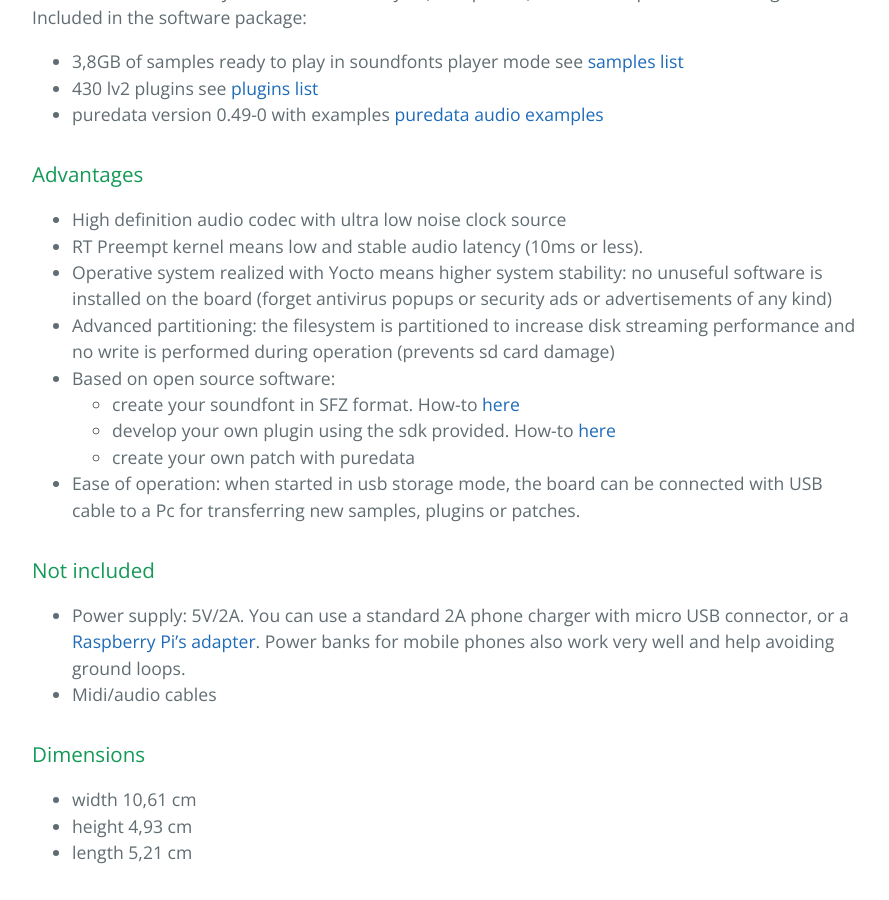
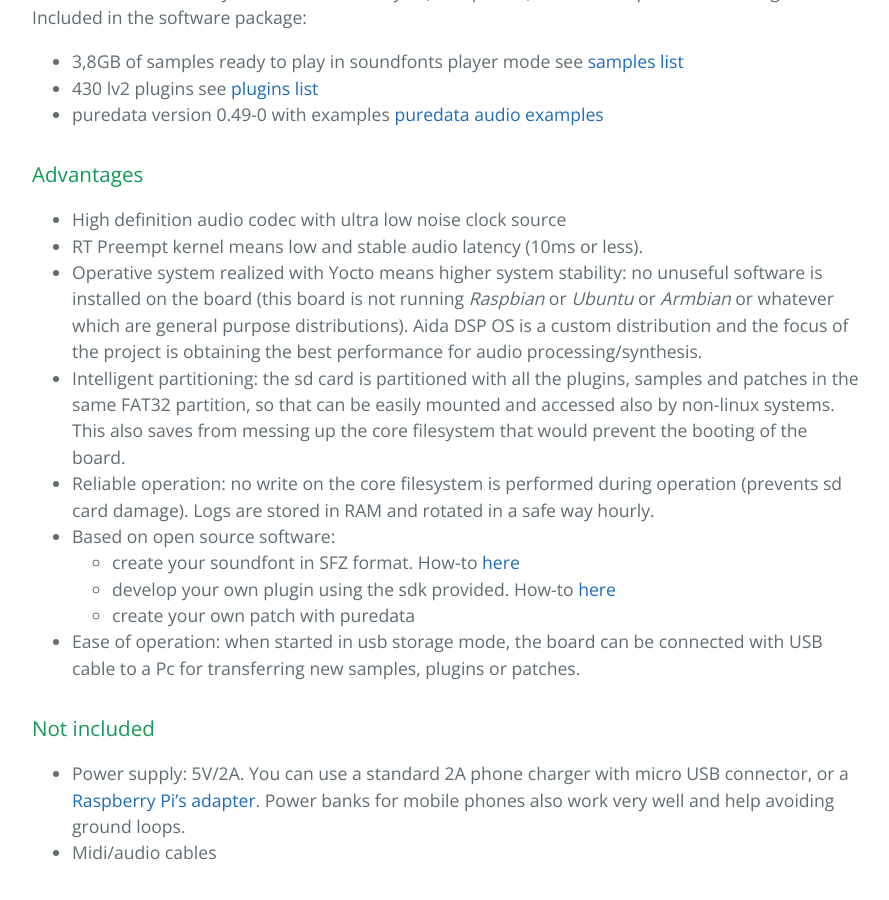
Before and after one commit to AidaDSP/AidaDSP.github.io, a Jekyll site: the page built from aida_dsp_os.md, in a window 1280 px wide and 900 px high, scrolled down 1499 px. Shown: the whole window, without its empty margins (192-1081 px from the left). Built offline with Jekyll 4.4.1, drawn with Linux system fonts in a browser that asks for light colours.

Commit message:
Updated doc

```diff
--- a/aida_dsp_os.md
+++ b/aida_dsp_os.md
@@ -48,8 +48,11 @@ package:
 - High definition audio codec with ultra low noise clock source
 - RT Preempt kernel means low and stable audio latency (10ms or less).
 - Operative system realized with Yocto means higher system stability: no unuseful software
-is installed on the board (forget antivirus popups or security ads or advertisements of any kind)
-- Advanced partitioning: the filesystem is partitioned to increase disk streaming performance and no write is performed during operation (prevents sd card damage)
+is installed on the board (this board is not running _Raspbian_ or _Ubuntu_ or _Armbian_ or whatever which are general purpose distributions). Aida DSP OS
+is a custom distribution and the focus of the project is obtaining the best performance for audio processing/synthesis.
+- Intelligent partitioning: the sd card is partitioned with all the plugins, samples and patches in the same FAT32 partition, so that
+can be easily mounted and accessed also by non-linux systems. This also saves from messing up the core filesystem that would prevent the booting of the board.
+- Reliable operation: no write on the core filesystem is performed during operation (prevents sd card damage). Logs are stored in RAM and rotated in a safe way hourly.
 - Based on open source software:
   * create your soundfont in SFZ format. How-to [here]({{ '/howto_make_your_own_sfz_soundfont.html' | absolute_url }})
   * develop your own plugin using the sdk provided. How-to [here]({{ '/howto_sdk_lv2_plugins.html' | absolute_url }})
```
